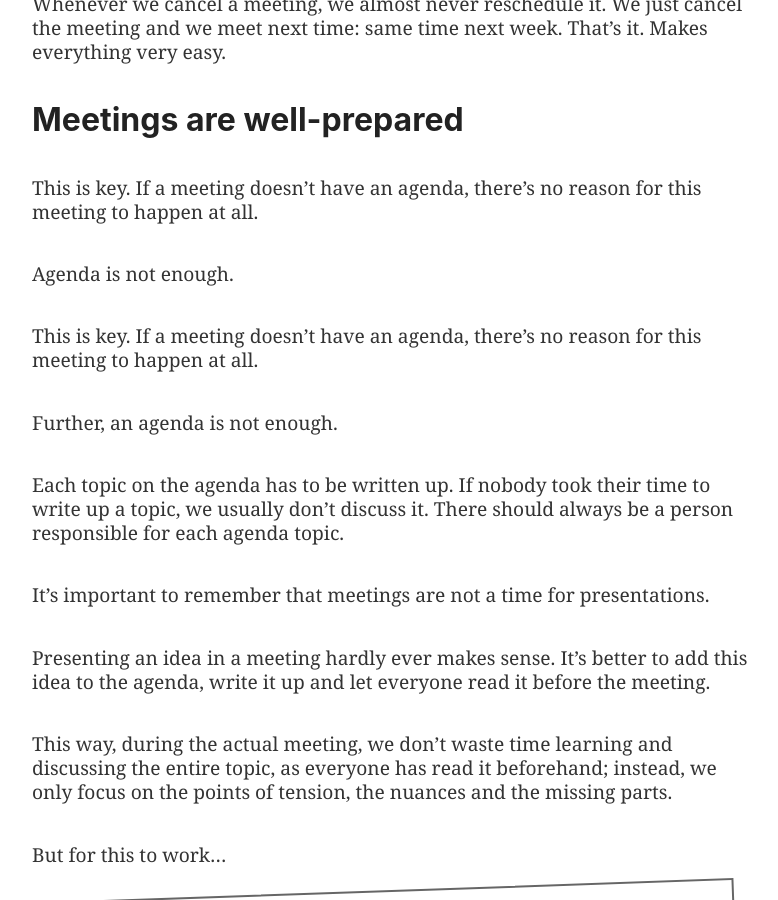
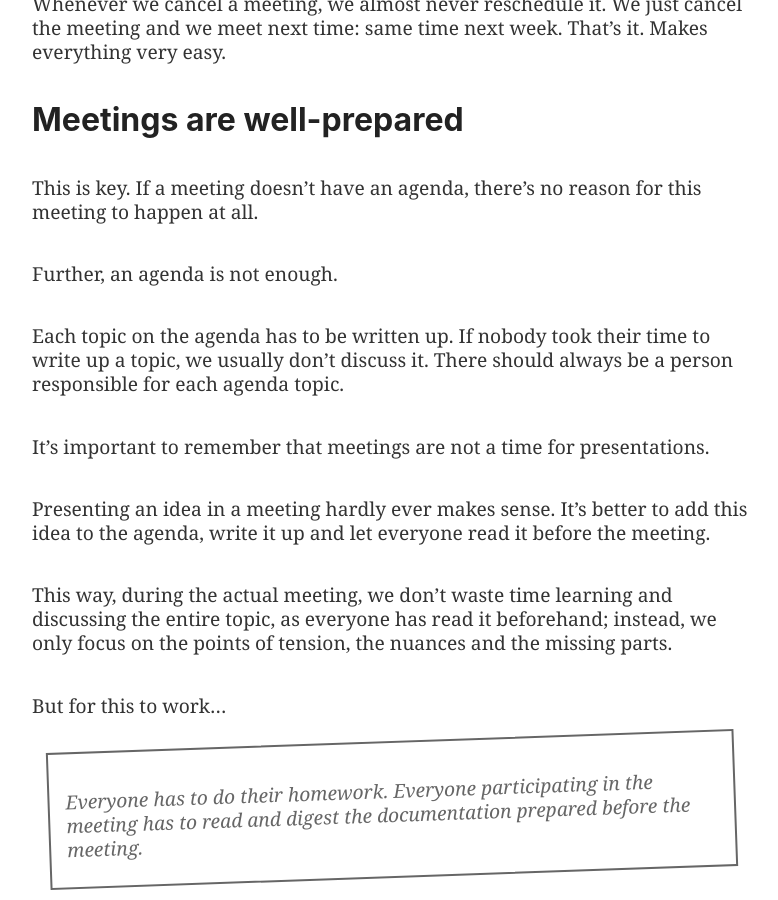
Before and after one commit to Nozbe/NoOffice.org, a Jekyll site: the page built from _book/meetings.md, in a window 1280 px wide and 900 px high, scrolled down 3323 px. Shown: the whole window, without its empty margins (248-1026 px from the left). Built offline with Jekyll 4.4.1, drawn with Linux system fonts in a browser that asks for light colours.

Commit message:
Update meetings.md

```diff
--- a/_book/meetings.md
+++ b/_book/meetings.md
@@ -68,10 +68,6 @@ That's right. Meetings should be completely optional. If we don't have topics to
 Whenever we cancel a meeting, we almost never reschedule it. We just cancel the meeting and we meet next time: same time next week. That's it. Makes everything very easy.
 
 ## Meetings are well-prepared
-
-This is key. If a meeting doesn't have an agenda, there's no reason for this meeting to happen at all.
-
-Agenda is not enough.
 
 This is key. If a meeting doesn't have an agenda, there's no reason for this meeting to happen at all.
 
```
